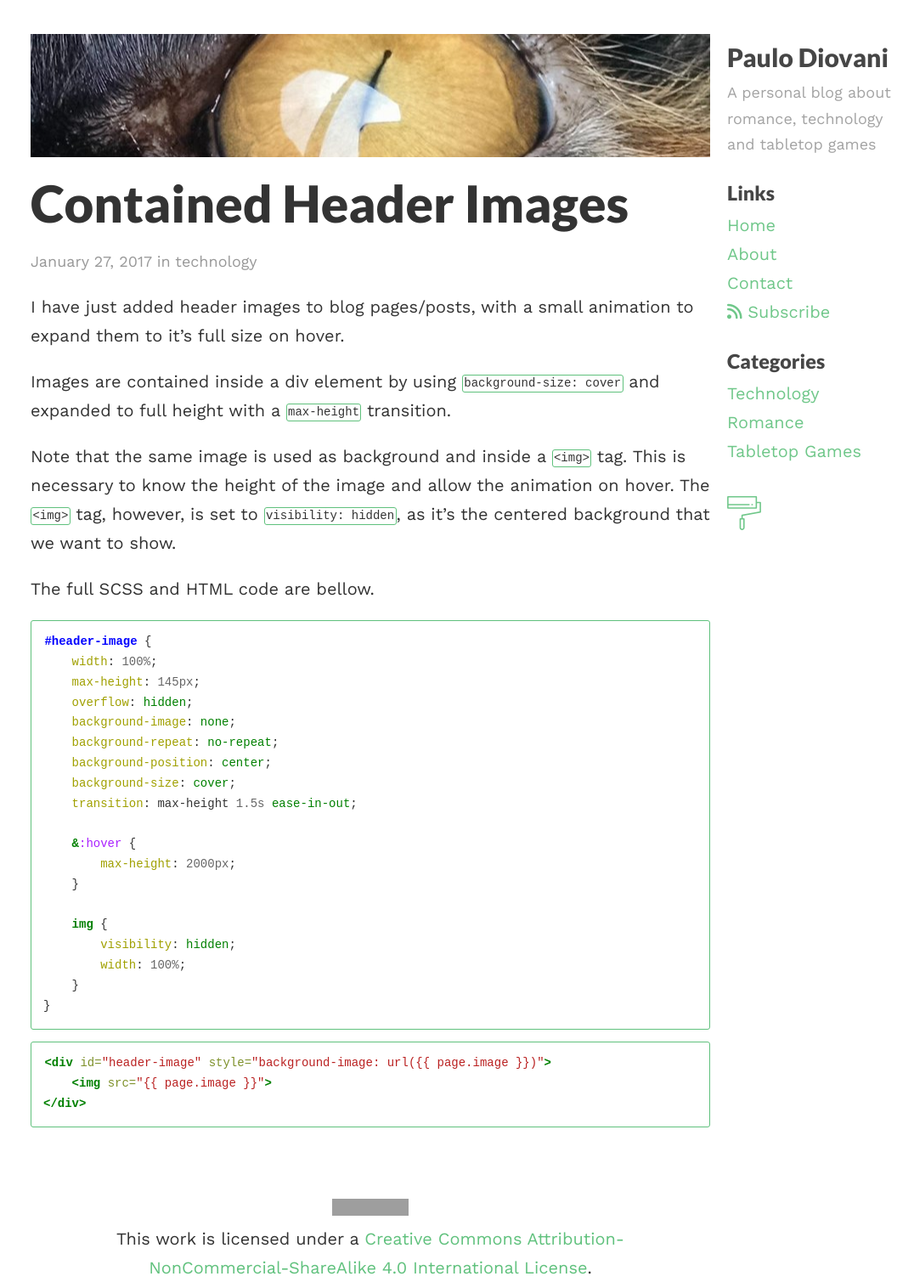
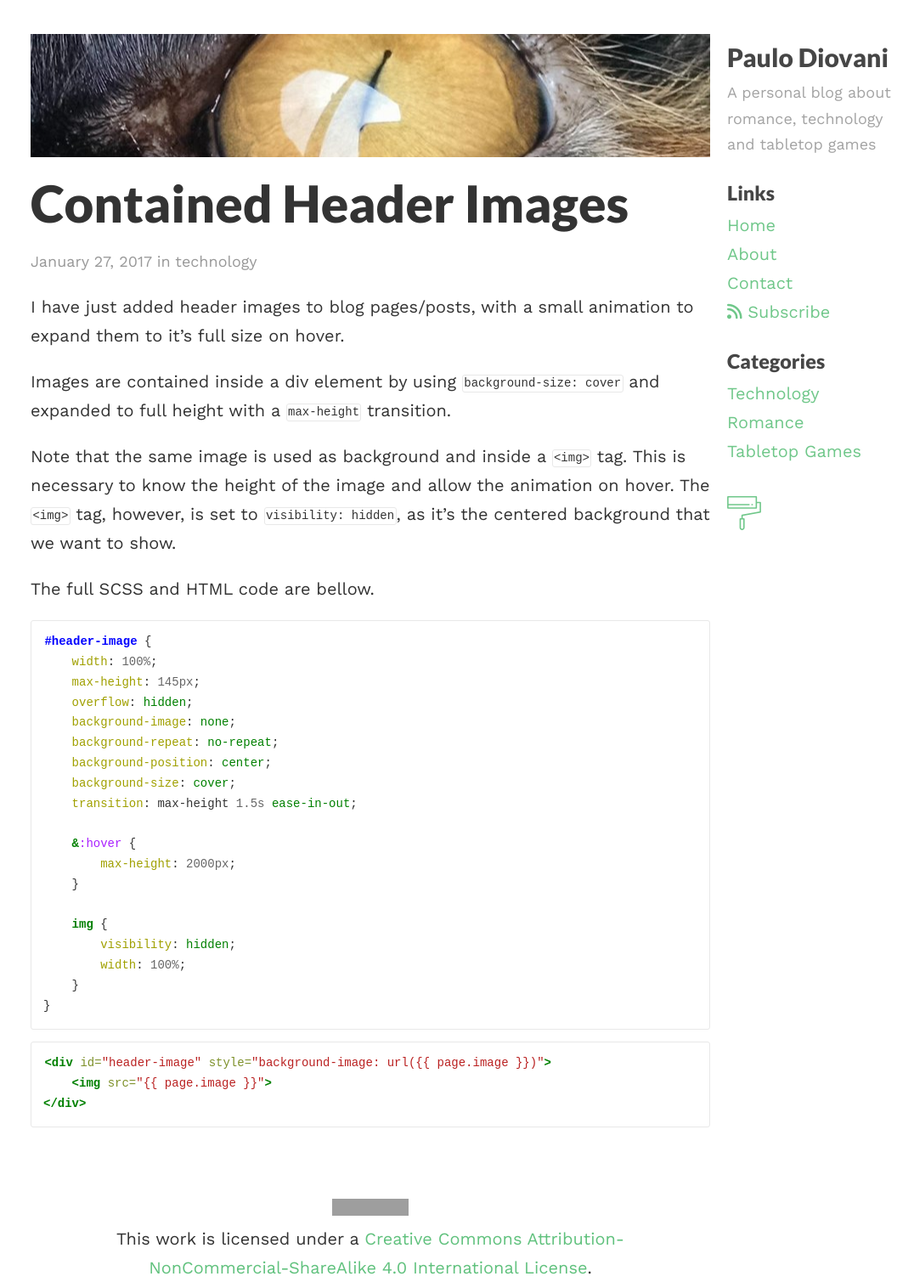
Before and after one commit to paulodiovani/blog.diovani.com, a Jekyll site: the page built from technology/_posts/2017-01-27-contained-header-images.md, in a window 1280 px wide. Shown: the whole page at 85% size, without its empty margins (204-1280 px from the left). Built offline with Jekyll 4.4.1, drawn with Linux system fonts in a browser that asks for light colours; nearby versions of some CDN libraries; comment, search, counter and statistics services are not loaded; grey boxes are pictures that could not be loaded.

Commit message:
Adjust pre/code border color

```diff
--- a/_sass/style.scss
+++ b/_sass/style.scss
@@ -80,7 +80,7 @@ code {
     overflow: auto;
     font-size: 0.7*$base-font-size;
     border-radius: 3px;
-    border: 1px solid $brand-color;
+    border: 1px solid $grey-color-light;
 
     > code {
         border: none;
--- a/css/syntax/monokai.css
+++ b/css/syntax/monokai.css
@@ -70,7 +70,7 @@
 
 /* Embeded gist */
 /* from: https://github.com/StylishThemes/GitHub-Dark */
-.gist-file, .gist-data, .gist-meta {
+pre, code, .gist-file, .gist-data, .gist-meta {
   border-color: #323327 !important;
 }
 .gist-data, .gist-meta {
```
